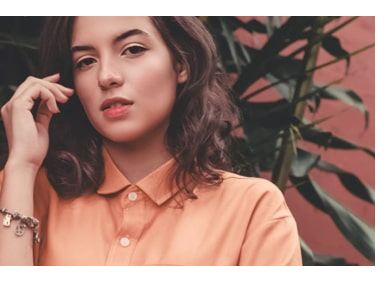
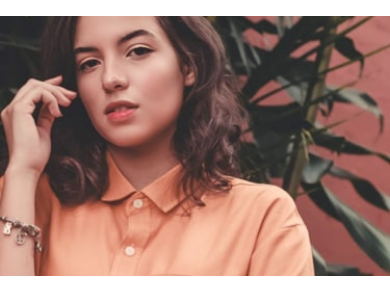
Before and after one commit to iprinceroyy/base-apparel, a plain HTML site: page index.html in a window 390 px wide. Shown: the part 81-389 px from the top of the page. Drawn offline with Linux system fonts and the light colour scheme.

Commit message:
modified

```diff
--- a/css/style.css
+++ b/css/style.css
@@ -28,6 +28,7 @@ header .logo {
 /* parent of all elements */
 
 .container {
+    max-width: 100vw;
     height: 100vh;
     display: flex;
     flex-direction: column;
@@ -40,6 +41,10 @@ header .logo {
     position: relative;
     justify-content: flex-start;
     width: 100%;
+}
+
+.img-mobile img {
+    width: inherit;
 }
 
 .img-desktop {
```
